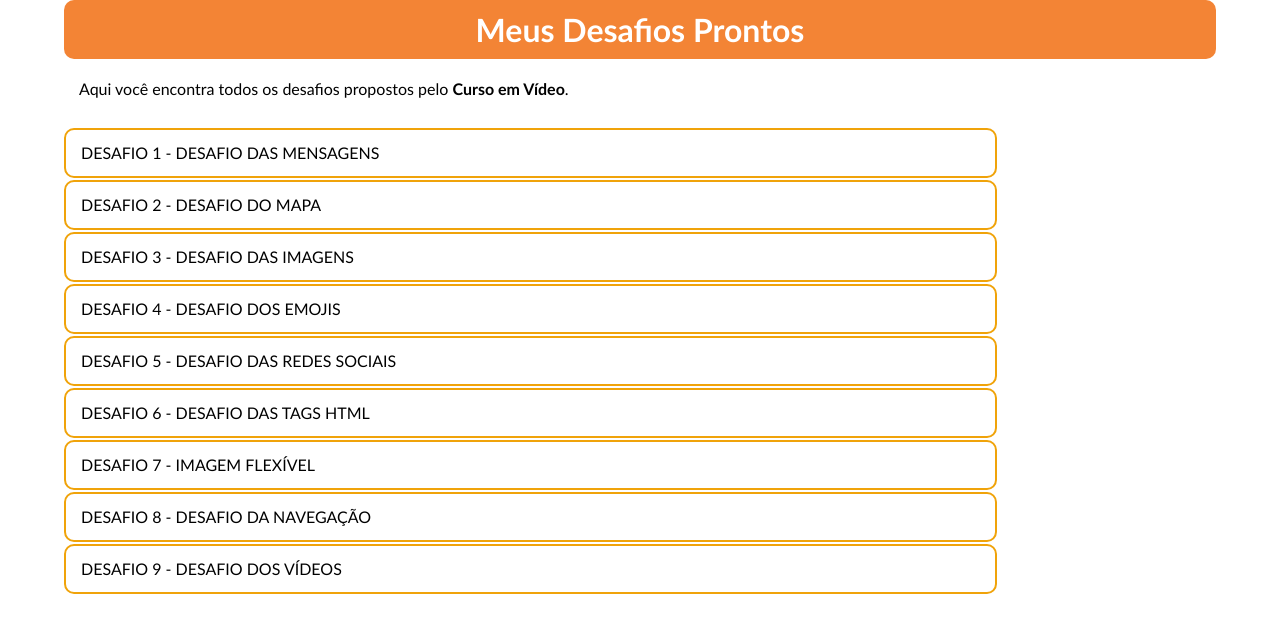
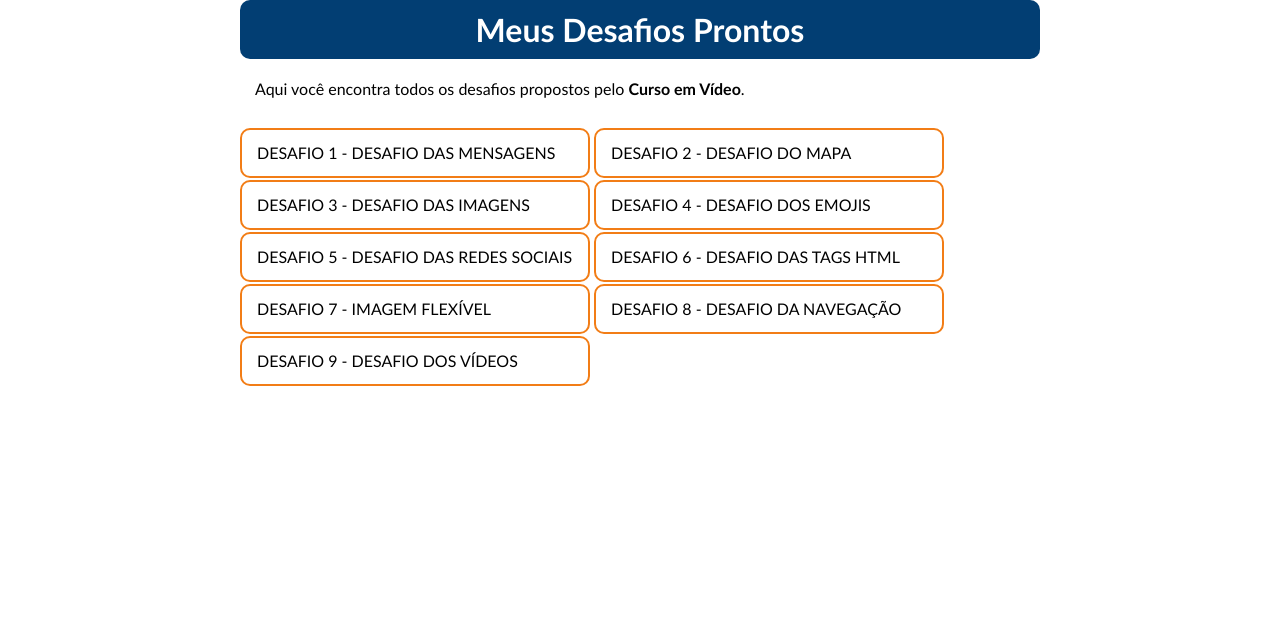
Before and after one commit to AndreFelsemburgh/Desafios-CursoemVideo, a plain HTML site: page index.html in a window 1280 px wide. Drawn offline with Linux system fonts and the light colour scheme.

Commit message:
testando estilos

```diff
--- a/estilo/style.css
+++ b/estilo/style.css
@@ -6,15 +6,19 @@
 
 body {
     font-family:'Gill Sans', 'Gill Sans MT', Calibri, 'Trebuchet MS', sans-serif, Tahoma, Geneva, Verdana, sans-serif;
-    background-color: #ffffff;
+    background-image: linear-gradient (to bottom, #0583f2, #023e73);
     color: #000000;
-    width: 90%;
-    margin: auto 5%;
+    height: 100%;
 }
 
+main {
+    width: 800px;
+    margin: auto;
+    background-color: #ffffff;
+}
 
 h1 {
-    background-color: #f38435;
+    background-color: #023E73;
     color: #ffffff;
     padding: 10px;
     border-radius: 10px;
@@ -29,16 +33,15 @@ p {
 ul {
     display: block;
     margin-top: 30px;
-    width: 90%;
 }
 
 li {
     line-height: 1em;
-    border: 2px solid #f0a30a;
+    border: 2px solid #F27D16;
     border-radius: 10px;
     margin-bottom: 2px;
     font-size: 1em;
-    width: 90%;
+    width: 350px;
     display: inline-block;
 }
 
--- a/index.html
+++ b/index.html
@@ -8,6 +8,7 @@
     <link rel="stylesheet" href="estilo/style.css">
 </head>
 <body>
+    <main>
         <h1>Meus Desafios Prontos</h1>
         <p>Aqui você encontra todos os desafios propostos pelo <strong>Curso em Vídeo</strong>.</p>
         <ul>
@@ -21,5 +22,6 @@
             <li><a href="d008/index.html" rel="next">Desafio 8 - Desafio da Navegação</a></li>
             <li><a href="d009/index.html" rel="next">Desafio 9 - Desafio dos Vídeos</a></li>
         </ul>
+    </main>
 </body>
 </html>
```
Lines whose indentation alone changed are shown as unchanged.
